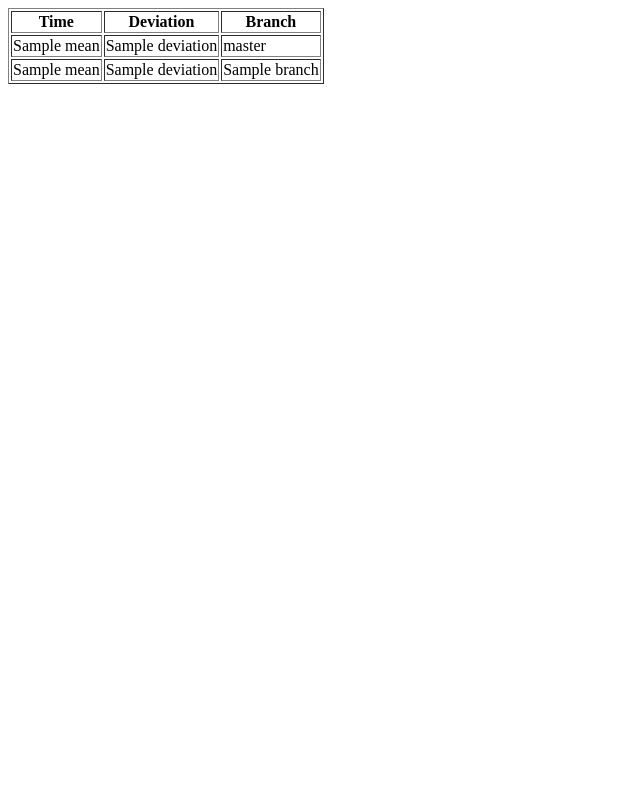
After one commit to fables-tales/rspec-benchmarking-graphs, a Flask app: page /app_pr/1 in a window 1280 px wide. The commit adds this page. Shown: the whole page, without its empty margins (0-640 px from the left). Run offline with Flask 2, Linux system fonts and the light colour scheme; a database or web service that is not in the repository returns one stand-in record (values such as "Sample title"); some libraries are stand-ins or nearby versions.

Commit message:
Add a database, compare PRs against master.

```diff
--- a/app.py
+++ b/app.py
@@ -1,28 +1,22 @@
 import os
-import sys
 import cStringIO
 
-import numpy
-import matplotlib.mlab as mlab
+import views
 
 from matplotlib import pyplot as plt
 
-import collections
+import persistence
 
 from flask import Flask, request, Response
 app = Flask(__name__)
-
-MAX_BUILDS = 20
-
-app_results = collections.defaultdict(list)
 
 def render_graph(series):
     plt.clf()
     plt.xlabel("build")
     plt.ylabel("Time in seconds (mean +/- stdev)")
     plt.xticks(range(0, len(series)),range(0,len(series)))
-    times = [x[0] for x in series]
-    deviations = [x[1] for x in series]
+    times = [float(x[0]) for x in series]
+    deviations = [float(x[1]) for x in series]
     if len(times) > 0:
         plt.ylim(ymin=0, ymax=max(times)+max(deviations)*1.5)
     else:
@@ -33,26 +27,35 @@ def render_graph(series):
     data = buf.getvalue()
     return Response(data, mimetype='image/png')
 
-
 @app.route("/stats")
 def add_stat():
     time = float(request.args.get("time"))
     deviation = float(request.args.get("deviation"))
     app = request.args.get("app")
-    app_results[app].append((time, deviation))
+    persistence.add_result(time, deviation, app)
     return '{}'
 
+@app.route("/stats_pr")
+def add_pr_stat():
+
+    time = float(request.args.get("time"))
+    deviation = float(request.args.get("deviation"))
+    app = request.args.get("app")
+    branch = request.args.get("branch")
+    persistence.add_pr_result(time, deviation, app, branch)
+    return '{}'
+
+@app.route("/app_pr/<app>")
+def show_app_table(app):
+    return views.render_pr_table(app, persistence.pr_results(app), persistence.most_recent_result(app))
 
 @app.route("/app/<app>")
 def show_app_graph(app):
-    return render_graph(app_results[app])
+    return render_graph(persistence.all_results(app))
 
 @app.route('/')
 def apps():
-    app_list = ["<li><a href='/app/" + x + "'>" + x + "</a></li>" for x in app_results.keys()]
-    app_list = "\n".join(app_list)
-    x = open("templates/index.html").read().replace("$APP_LIST", app_list)
-    return x
+    return views.render_index(persistence.all_apps())
 
 if __name__ == '__main__':
     # Bind to PORT if defined, otherwise default to 5000.
--- /dev/null
+++ b/persistence.py
@@ -0,0 +1,54 @@
+import os
+import psycopg2
+import time
+import urlparse
+
+urlparse.uses_netloc.append("postgres")
+url = urlparse.urlparse(os.environ["DATABASE_URL"])
+
+def make_conn():
+    conn = psycopg2.connect(
+        database=url.path[1:],
+        user=url.username,
+        password=url.password,
+        host=url.hostname,
+        port=url.port
+    )
+
+    return conn
+
+def add_result(mean, deviation, app):
+    conn = make_conn()
+    cur = conn.cursor()
+    cur.execute("INSERT into master_results values (%s, %s, %s, %s)", (app, mean, deviation, time.time()))
+    conn.commit()
+
+def add_pr_result(mean, deviation, app, branch):
+    conn = make_conn()
+    cur = conn.cursor()
+    cur.execute("INSERT into pr_results values (%s, %s, %s, %s, %s)", (app, branch, mean, deviation, time.time()))
+    conn.commit()
+
+def most_recent_result(app):
+    conn = make_conn()
+    cur = conn.cursor()
+    cur.execute("SELECT mean,deviation from master_results order by time desc limit 1")
+    return list(cur.fetchone())
+
+def pr_results(app):
+    conn = make_conn()
+    cur = conn.cursor()
+    cur.execute("SELECT mean,deviation,branch from pr_results where app=%s order by time desc limit 50", (app,))
+    return list(cur)
+
+def all_results(app):
+    conn = make_conn()
+    cur = conn.cursor()
+    cur.execute("SELECT mean,deviation from master_results where app=%s order by time", (app,))
+    return list(cur)
+
+def all_apps():
+    conn = make_conn()
+    cur = conn.cursor()
+    cur.execute("SELECT distinct app from master_results")
+    return [x[0] for x in cur]
--- a/templates/index.html
+++ b/templates/index.html
@@ -5,9 +5,13 @@
         </title>
     </head>
     <body>
-        I know about these apps:
+        Master performance over time:
         <ul>
             $APP_LIST
         </ul>
+        Compare PRs with master:
+        <ul>
+            $APP_PR_LIST
+        </ul>
     </body>
 </html>
--- /dev/null
+++ b/templates/pr.html
@@ -0,0 +1,18 @@
+<html>
+    <head>
+        <title>
+            RSpec performance
+        </title>
+    </head>
+    <body>
+        <table border="1">
+            <tr>
+                <th>Time</th>
+                <th>Deviation</th>
+                <th>Branch</th>
+            </tr>
+            $MASTER_ROW
+            $PULL_TABLE
+        </table>
+    </body>
+</html>
--- /dev/null
+++ b/views.py
@@ -0,0 +1,39 @@
+def render_index(benchmark_groups):
+    index_file = open("templates/index.html")
+    template_contents = index_file.read()
+    template_contents = template_contents.replace("$APP_LIST", generate_app_list(benchmark_groups))
+    template_contents = template_contents.replace("$APP_PR_LIST", generate_app_pr_list(benchmark_groups))
+
+    return template_contents
+
+
+def render_pr_table(app, non_master_results, master_results):
+    template_file = open("templates/pr.html")
+    template_contents = template_file.read()
+    template_contents = template_contents.replace("$MASTER_ROW", show_master_results(master_results))
+    template_contents = template_contents.replace("$PULL_TABLE", show_pull_results(non_master_results))
+    return template_contents
+
+
+def generate_app_list(benchmark_groups):
+    list_items = ["<li><a href='/app/" + x + "'>" + x + "</a></li>" for x in benchmark_groups]
+    return "\n".join(list_items)
+
+
+def show_master_results(master_results):
+    time = master_results[0]
+    deviation = master_results[1]
+    return "<tr><td>" + str(time) + "</td><td>" + str(deviation) + "</td><td>master</td></tr>"
+
+
+def show_pull_results(non_master_results):
+    build = ""
+    for time,deviation,branch in non_master_results:
+        build += "<tr><td>" + str(time) + "</td><td>" + str(deviation) + "</td><td>" + branch + "</td></tr>\n"
+
+    return build
+
+
+def generate_app_pr_list(benchmark_groups):
+    list_items = ["<li><a href='/app_pr/" + x + "'>" + x + "</li>" for x in benchmark_groups]
+    return "\n".join(list_items)
```
